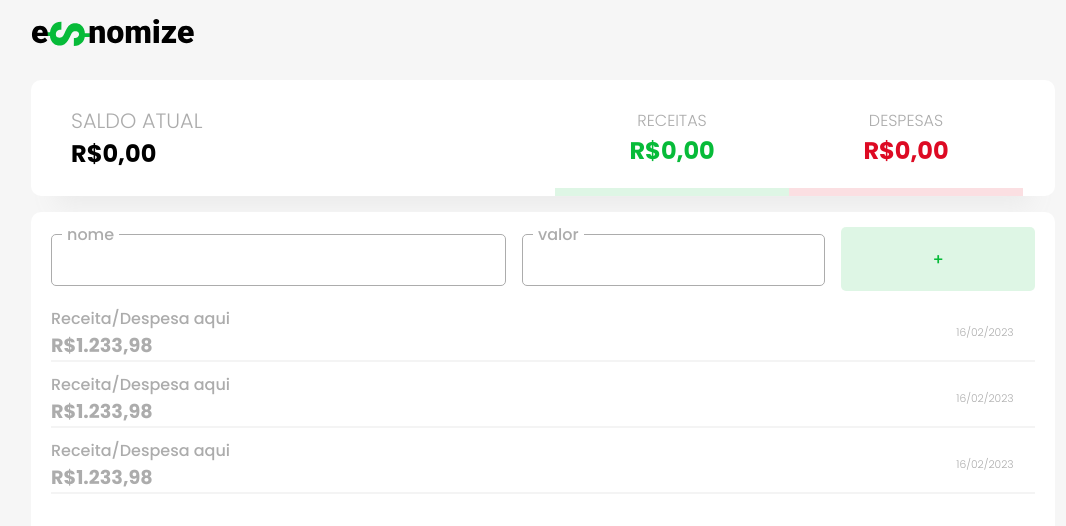
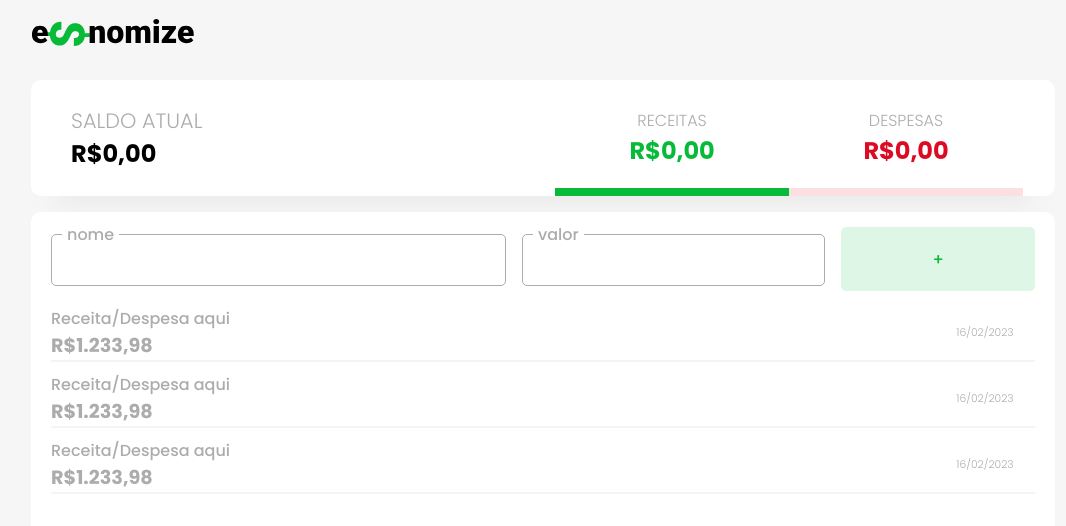
Before and after one commit to MrNaceja/e-conomize, a React (Vite) app: page / in a window 1280 px wide. Shown: the top 526 px of the page, without its empty margins (97-1163 px from the left). Built offline with nearby package versions, Linux system fonts and the light colour scheme.

Commit message:
Ajuste seletor menu
Menu selecionando corretamente
informação selecionada globalmente visivel

```diff
--- a/src/components/Header/index.jsx
+++ b/src/components/Header/index.jsx
@@ -1,23 +1,29 @@
 import styles from './style.module.css'
+
+import { useContext } from 'react'
+import ContextSelectedInfo from '../../Contexts/ContextSelectedInfo'
 
 import HeaderInfo from '../HeaderInfo'
 
 import EnumTypeInfo from '../../Enum/EnumTypeInfo.json'
 
 export default function Header() {
+
+    const {selectedInfo} = useContext(ContextSelectedInfo)
+
     return (
         <header className={styles.header}>
-            <HeaderInfo title="Saldo Atual" key = {EnumTypeInfo.TYPE_INFO_BALANCE}/>
+            <HeaderInfo title="Saldo Atual" hasClickAction = {false}/>
             <nav>
                 <HeaderInfo
-                key = {EnumTypeInfo.TYPE_INFO_PERFORMANCE}
                     typeInfo={EnumTypeInfo.TYPE_INFO_PERFORMANCE}
                     title="Receitas"
+                    selected = {selectedInfo == EnumTypeInfo.TYPE_INFO_PERFORMANCE}
                  />
                 <HeaderInfo
-                key = {EnumTypeInfo.TYPE_INFO_EXPENSE}
                     typeInfo={EnumTypeInfo.TYPE_INFO_EXPENSE}
                     title="Despesas"
+                    selected = {selectedInfo == EnumTypeInfo.TYPE_INFO_EXPENSE}
                 />
             </nav>
         </header>
--- a/src/components/HeaderInfo/index.jsx
+++ b/src/components/HeaderInfo/index.jsx
@@ -5,10 +5,8 @@ import ContextSelectedInfo from '../../Contexts/ContextSelectedInfo'
 
 import EnumTypeInfo from '../../Enum/EnumTypeInfo.json'
 
-export default function HeaderInfo({typeInfo = EnumTypeInfo.TYPE_INFO_BALANCE, title}) {
-
+export default function HeaderInfo({typeInfo = EnumTypeInfo.TYPE_INFO_BALANCE, title, hasClickAction = true, selected = false}) {
     const {setSelectedInfo} = useContext(ContextSelectedInfo)
-
     let cssClassHeaderInfoByTypeInfo = styles.headerInfoBalance
     switch (typeInfo) {
         case EnumTypeInfo.TYPE_INFO_PERFORMANCE:
@@ -20,10 +18,17 @@ export default function HeaderInfo({typeInfo = EnumTypeInfo.TYPE_INFO_BALANCE, t
         default: cssClassHeaderInfoByTypeInfo = styles.headerInfoBalance
     }
 
+    function handleClickSelectInfo() {
+        if (hasClickAction) {
+            setSelectedInfo(typeInfo)
+        }
+    }
+
     return (
         <div
+        role={selected && 'infoSelected'}
         className={styles.headerInfo + ` ${cssClassHeaderInfoByTypeInfo}`}
-        onClick = {() => { setSelectedInfo(typeInfo) }}>
+        onClick = {handleClickSelectInfo}>
             <h1 className={styles.headerInfoTitle}>{title}</h1>
             <h2 className={styles.headerInfoValue}><span>R$</span>0,00</h2>
         </div>
--- a/src/components/HeaderInfo/style.module.css
+++ b/src/components/HeaderInfo/style.module.css
@@ -24,6 +24,13 @@
 
 .headerInfoPerformance .headerInfoValue{
     color: var(--color-primary);
+}
+
+.headerInfoPerformance[role=infoSelected]::after {
+    background: var(--color-primary);
+}
+.headerInfoExpense[role=infoSelected]::after {
+    background: var(--color-secondary);
 }
 
 .headerInfoExpense .headerInfoValue{
--- a/src/components/List/index.jsx
+++ b/src/components/List/index.jsx
@@ -11,7 +11,7 @@ export default function List() {
     const {selectedInfo} = useContext(ContextSelectedInfo)
 
     return (
-        <ul className={selectedInfo === 'expense' ? styles.listTest : styles.list}>
+        <ul className={styles.list}>
             <ItemList />
             <ItemList />
             <ItemList />
--- a/src/components/List/style.module.css
+++ b/src/components/List/style.module.css
@@ -6,7 +6,3 @@
     width: 100%;
     row-gap: 10px;
 }
-
-.listTest {
-    background-color: red;
-}
```
